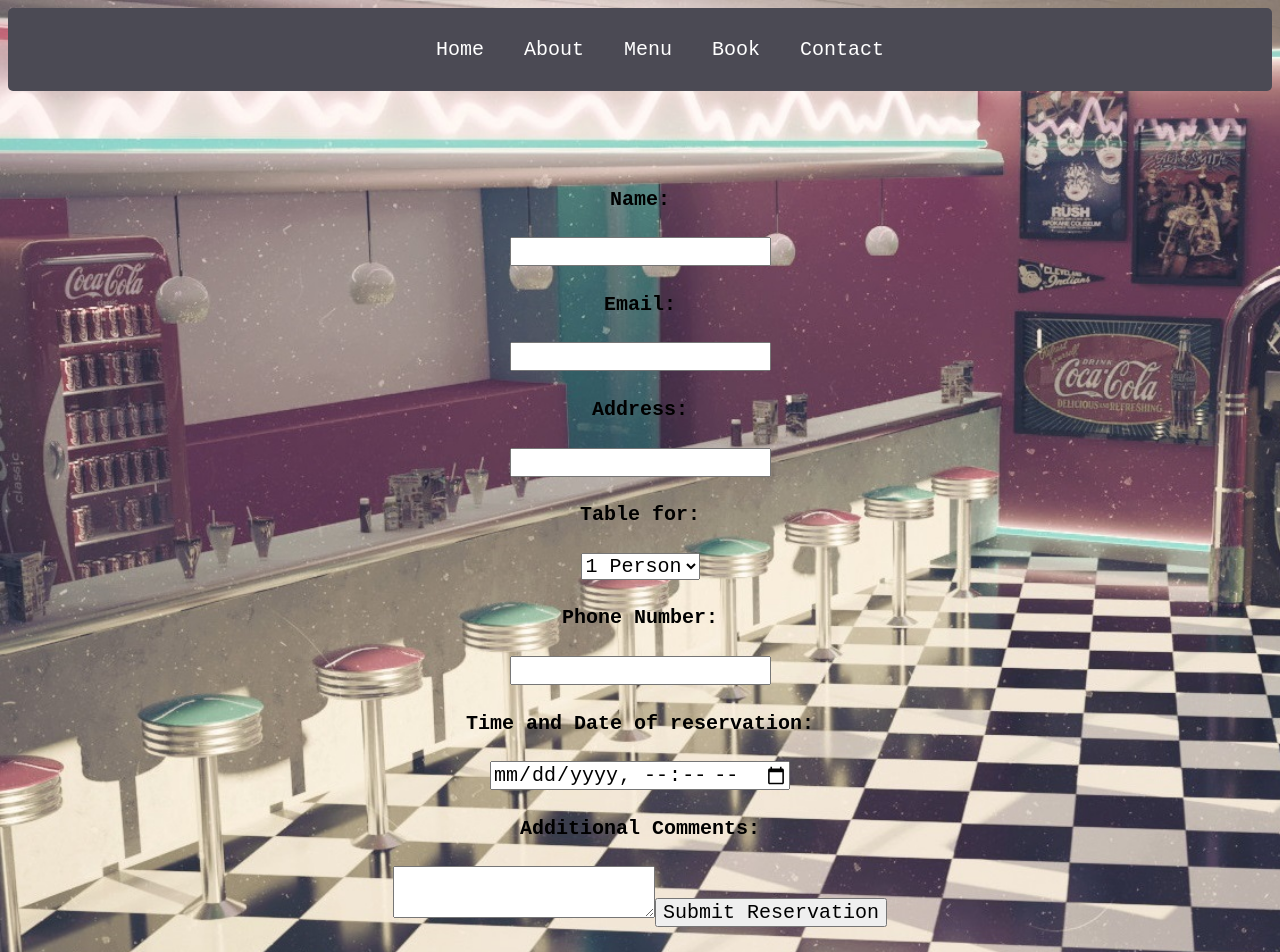
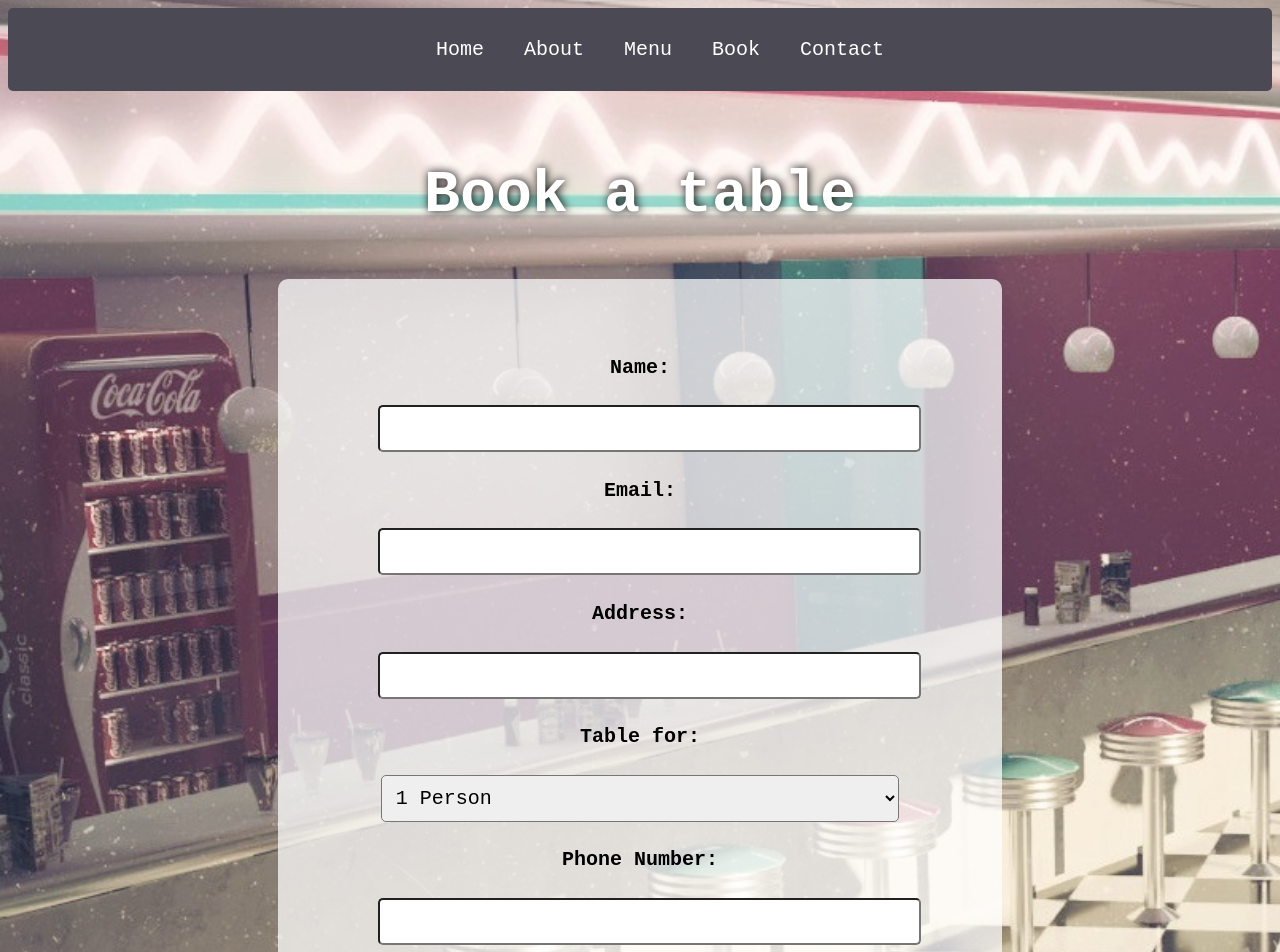
Before and after one commit to darioavila2022/react-restaurant-app, a React (Create React App) app: page /book in a window 1280 px wide. Shown: the top 952 px of the page. Built offline with nearby package versions, Linux system fonts and the light colour scheme.

Commit message:
Book form style update

```diff
--- a/src/components/book/form/Form.js
+++ b/src/components/book/form/Form.js
@@ -55,7 +55,8 @@ const Form = () => {
           <button className="btn modal-close">Close</button>
         </div>
       </div>
-      <form id="contactForm" className="contact-form" onSubmit={handleSubmit}>
+      <h1 className='book-title'>Book a table</h1>
+      <form id="contactForm" className="book-form" onSubmit={handleSubmit}>
         <h4>Name:</h4> <input type="text" name="name" onChange={handleChange} />
         <h4>Email:</h4> <input type="email" name="email" onChange={handleChange} />
         <h4>Address:</h4> <input type="text" name="address" onChange={handleChange} />
@@ -70,7 +71,7 @@ const Form = () => {
         <h4>Phone Number:</h4> <input type="tel" name="phone" onChange={handleChange} />
         <h4>Time and Date of reservation:</h4> <input type="datetime-local" name="reservationTime" onChange={handleChange} />
         <h4>Additional Comments:</h4> <textarea type="text" name="comments" onChange={handleChange} />
-        <button type="submit" className="submit">Submit Reservation</button>
+        <button type="submit" className="submit-book">Submit Reservation</button>
       </form>
     </div>
   )
--- a/src/components/book/form/form.css
+++ b/src/components/book/form/form.css
@@ -1,3 +1,52 @@
+.book-title {
+  font-size: 60px;
+  text-shadow: #000000 1px 0 10px;
+  color: white;
+  text-align: center;
+  margin-top: 0px;
+}
+.book-form {
+  margin: 50px 200px 50px 200px;
+  padding: 50px 100px 50px 100px;
+  background-color: rgba(255, 255, 255, 0.73);
+  border-radius: 10px;
+}
+
+.book-form input {
+  width: 99%;
+  border-radius: 5px;
+  padding: 10px;
+}
+
+.book-form select {
+  width: 99%;
+  border-radius: 5px;
+  padding: 10px;
+}
+
+.book-form textarea {
+  width: 99%;
+  border-radius: 5px;
+  padding: 10px;
+}
+
+.submit-book {
+  padding: 15px 30px 15px 30px;
+  margin: 10px 10px 0px 0px;
+  border-radius: 20px;
+  transition-duration: 0.4s;
+  cursor: pointer;
+  box-shadow: #000000 1px 0px 5px;
+  border: none;
+  display: block;
+}
+
+.submit-book:hover {
+  transform: scale(1.1);
+  transition: 0.2s;
+}
+
+
 .modal-wrap {
   display: flex;
   justify-content: center;
```
